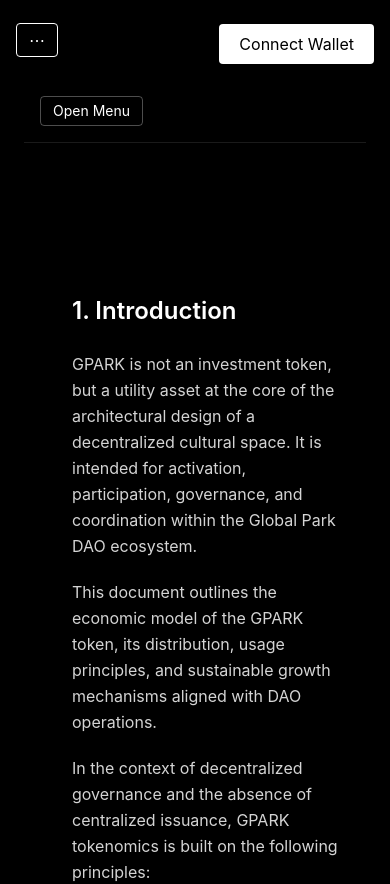
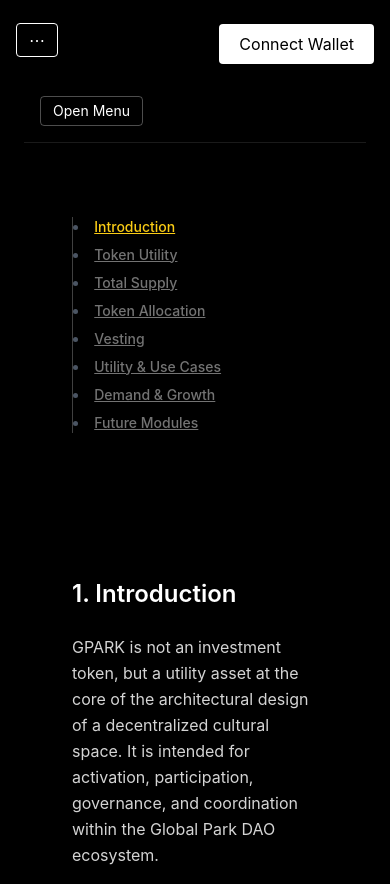
Before and after one commit to GPARKPRO/globalpark-site, a Next.js app: page /docs/tokenomics in a window 390 px wide. Shown: the top 884 px of the page. Built offline with nearby package versions, Linux system fonts and the light colour scheme.

Commit message:
Update DocumentationLayout.tsx

```diff
--- a/components/docs/layouts/DocumentationLayout.tsx
+++ b/components/docs/layouts/DocumentationLayout.tsx
@@ -1,12 +1,12 @@
 interface Props {
   children: React.ReactNode;
-  nav?: React.ReactNode; // any navigation here
+  nav?: React.ReactNode; // optional navigation
 }
 
 export default function DocumentationLayout({ children, nav }: Props) {
   return (
-    <div className="relative flex w-full max-w-screen-xl mx-auto px-6 lg:px-12 xl:px-20">
-      <aside className="hidden lg:block w-64 shrink-0 pt-32">
+    <div className="relative flex flex-col lg:flex-row w-full max-w-screen-xl mx-auto px-6 lg:px-12 xl:px-20">
+      <aside className="block w-full lg:w-64 shrink-0 pt-8 lg:pt-32">
         {nav}
       </aside>
       <main className="flex-1 pt-20 pb-32 prose dark:prose-invert max-w-none">
```
